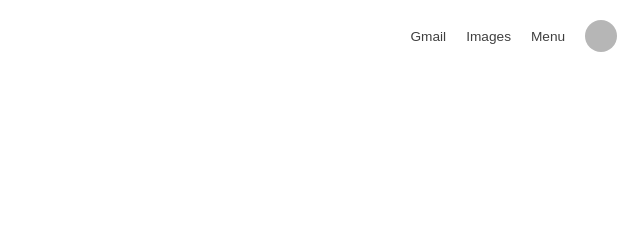
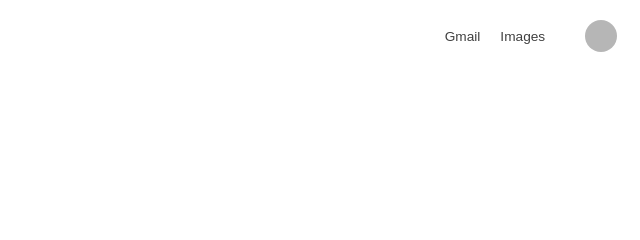
Before and after one commit to mmoya26/google-homepage, a plain HTML site: page index.html in a window 1280 px wide. Shown: the top 240 px of the page, 640-1280 px from the left. Drawn offline with Linux system fonts and the light colour scheme; grey boxes are pictures that could not be loaded.

Commit message:
Add stucture for  menu icon

```diff
--- a/index.html
+++ b/index.html
@@ -18,7 +18,7 @@
             <ul class="d-flex">
                 <li>Gmail</li>
                 <li>Images</li>
-                <li>Menu</li>
+                <li><div id="navbar-menu-icon"></div></li>
                 <li><div id="navbar-profile-picture"></div></li>
             </ul>
         </div>
```
Also changed, not shown: images/th-solid.png (added).
